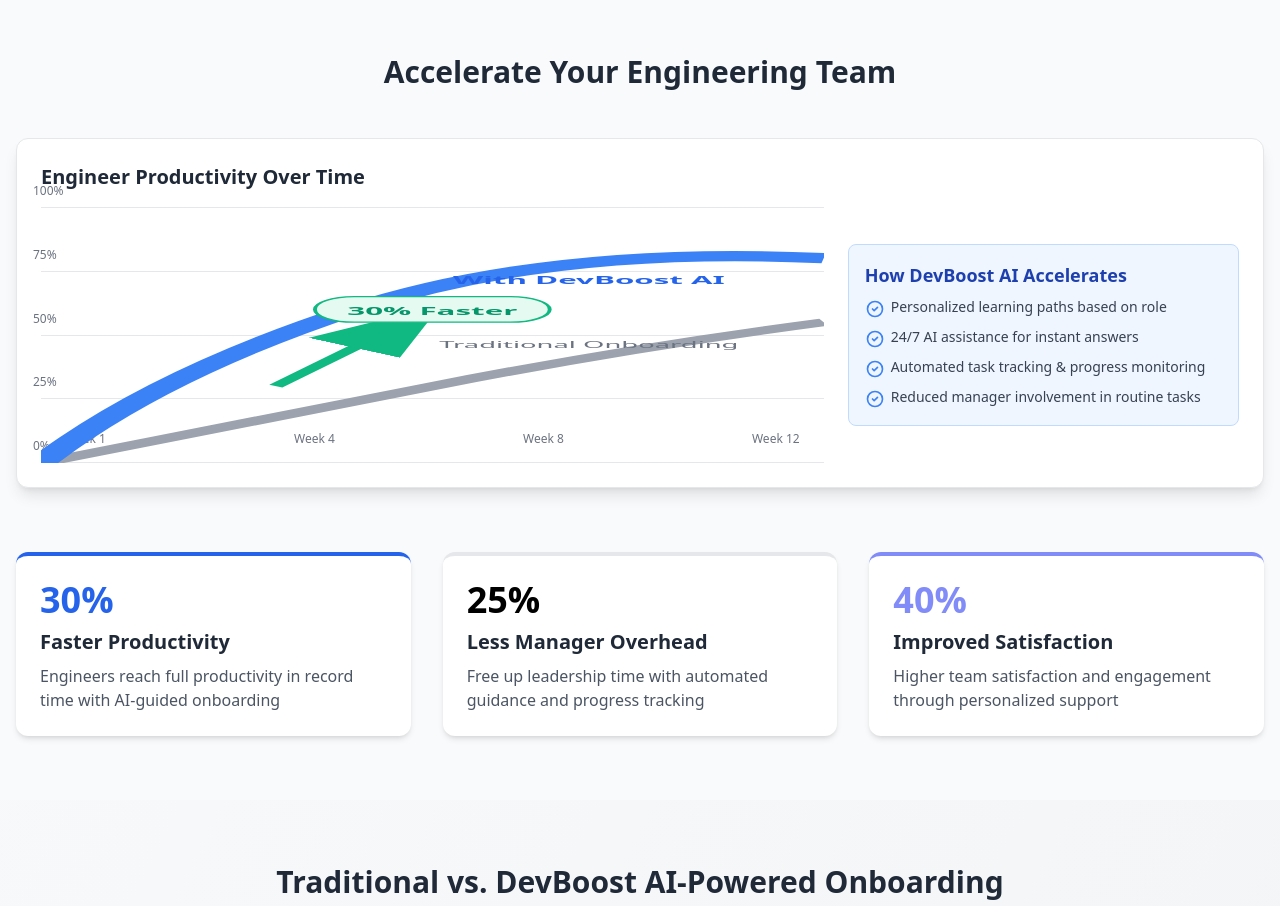
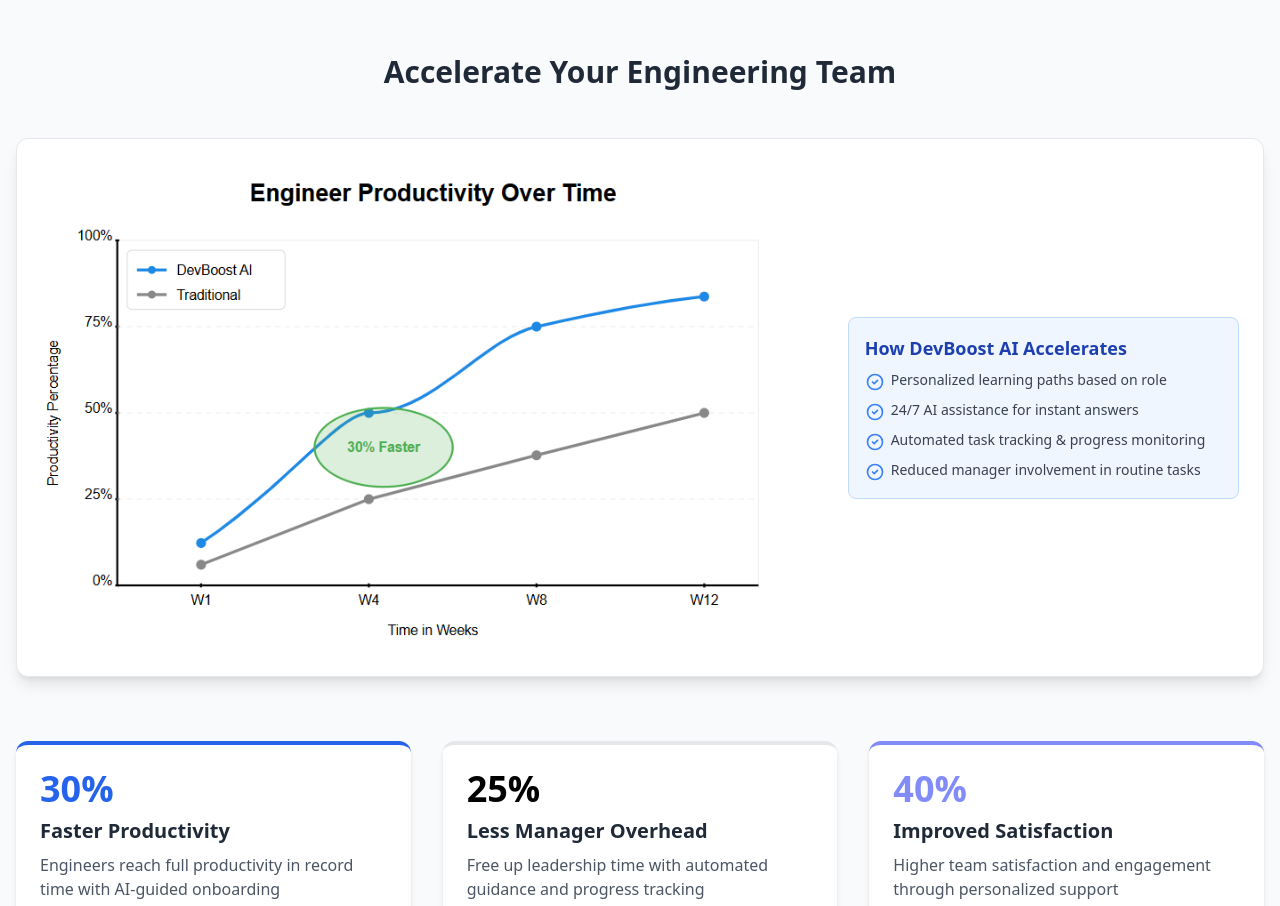
Before and after one commit to currylaksa/UTMHack2025, a React (Vite) app in the folder devboostai/: page / in a window 1280 px wide. Shown: the part 580-1486 px from the top of the page. Built offline with nearby package versions, Linux system fonts and the light colour scheme.

Commit message:
update landing page

```diff
--- a/devboostai/src/pages/LandingPage.jsx
+++ b/devboostai/src/pages/LandingPage.jsx
@@ -2,6 +2,10 @@
 import React, { useMemo } from 'react';
 import { Link } from 'react-router-dom';
 import { motion } from 'framer-motion';
+
+// Import chart images
+import productivityChartDesktop from '../images/LandingPageImage/productivity-chart-desktop.png';
+import productivityChartMobile from '../images/LandingPageImage/productivity-chart-mobile.png';
 
 // Animation variants for reuse
 const fadeInUp = {
@@ -249,167 +253,67 @@
               Accelerate Your Engineering Team
             </motion.h2>
 
-            {/* NEW: Productivity Curve Animation */}
+            {/* Productivity Curve Animation - Now using images for better display */}
             <motion.div
               initial={{ opacity: 0, y: 20 }}
               whileInView={{ opacity: 1, y: 0 }}
               viewport={{ once: true }}
               transition={{ duration: 0.5 }}
-              className="mb-16 bg-white rounded-xl shadow-lg p-6 border border-gray-200"
+              className="mb-16 bg-white rounded-xl shadow-lg p-3 sm:p-6 border border-gray-200 overflow-hidden"
             >
-              <h3 className="text-xl font-bold text-gray-800 mb-4">Engineer Productivity Over Time</h3>
-              <div className="flex flex-col md:flex-row gap-6 items-center">
-                <div className="md:w-2/3 h-64 relative">
-                  {/* Coordinate system */}
-                  <div className="absolute left-0 bottom-0 w-full h-full flex flex-col justify-between">
-                    <div className="w-full border-b border-gray-200 h-0 relative">
-                      <span className="absolute -top-6 -left-2 text-xs text-gray-500">100%</span>
-                    </div>
-                    <div className="w-full border-b border-gray-200 h-0 relative">
-                      <span className="absolute -top-6 -left-2 text-xs text-gray-500">75%</span>
-                    </div>
-                    <div className="w-full border-b border-gray-200 h-0 relative">
-                      <span className="absolute -top-6 -left-2 text-xs text-gray-500">50%</span>
-                    </div>
-                    <div className="w-full border-b border-gray-200 h-0 relative">
-                      <span className="absolute -top-6 -left-2 text-xs text-gray-500">25%</span>
-                    </div>
-                    <div className="w-full border-b border-gray-200 h-0 relative">
-                      <span className="absolute -top-6 -left-2 text-xs text-gray-500">0%</span>
-                    </div>
+              <div className="flex flex-col lg:flex-row gap-4 sm:gap-6 items-center">
+                {/* Chart container with responsive images */}
+                <div className="w-full lg:w-2/3">
+                  {/* Desktop image - only shown on lg screens and up */}
+                  <div className="hidden lg:block">
+                    <motion.img
+                      src={productivityChartDesktop}
+                      alt="Engineer productivity chart showing DevBoost AI accelerates productivity by 30% compared to traditional onboarding"
+                      className="w-full rounded-lg"
+                      initial={{ opacity: 0 }}
+                      animate={{ opacity: 1 }}
+                      transition={{ duration: 0.8 }}
+                    />
                   </div>
 
-                  {/* X-axis labels */}
-                  <div className="absolute left-0 bottom-0 w-full flex justify-between px-6 pb-4">
-                    <span className="text-xs text-gray-500">Week 1</span>
-                    <span className="text-xs text-gray-500">Week 4</span>
-                    <span className="text-xs text-gray-500">Week 8</span>
-                    <span className="text-xs text-gray-500">Week 12</span>
+                  {/* Mobile image - only shown below lg screens */}
+                  <div className="lg:hidden">
+                    <motion.img
+                      src={productivityChartMobile}
+                      alt="Engineer productivity chart showing DevBoost AI accelerates productivity by 30% compared to traditional onboarding"
+                      className="w-full rounded-lg"
+                      initial={{ opacity: 0 }}
+                      animate={{ opacity: 1 }}
+                      transition={{ duration: 0.8 }}
+                    />
                   </div>
-
-                  {/* Traditional curve */}
-                  <motion.div
-                    className="absolute bottom-0 left-0 w-full h-full"
-                    initial={{ pathLength: 0 }}
-                    whileInView={{ pathLength: 1 }}
-                    viewport={{ once: true }}
-                    transition={{ duration: 1.5, delay: 0.5 }}
-                  >
-                    <svg className="w-full h-full" viewBox="0 0 100 100" preserveAspectRatio="none">
-                      <path
-                        d="M0,100 Q25,85 50,70 T100,45"
-                        fill="none"
-                        stroke="#9CA3AF"
-                        strokeWidth="3"
-                        strokeDasharray="0 1"
-                        strokeDashoffset="0"
-                        style={{ strokeDasharray: 1000, strokeDashoffset: 1000, animation: "dash 2s linear forwards" }}
-                      />
-                      <text x="70" y="55" fill="#6B7280" fontSize="3.5" textAnchor="middle" fontWeight="500">
-                        Traditional Onboarding
-                      </text>
-                    </svg>
-                  </motion.div>
-
-                  {/* DevBoost AI curve */}
-                  <motion.div
-                    className="absolute bottom-0 left-0 w-full h-full"
-                    initial={{ pathLength: 0 }}
-                    whileInView={{ pathLength: 1 }}
-                    viewport={{ once: true }}
-                    transition={{ duration: 1.5, delay: 1 }}
-                  >
-                    <svg className="w-full h-full" viewBox="0 0 100 100" preserveAspectRatio="none">
-                      <path
-                        d="M0,100 Q15,65 40,40 T100,20"
-                        fill="none"
-                        stroke="#3B82F6"
-                        strokeWidth="4"
-                        style={{ strokeDasharray: 1000, strokeDashoffset: 1000, animation: "dash 2s linear forwards" }}
-                      />
-                      <text x="70" y="30" fill="#2563EB" fontSize="4" fontWeight="bold" textAnchor="middle">
-                        With DevBoost AI
-                      </text>
-
-                      {/* Acceleration indicator - repositioned and improved */}
-                      <motion.g
-                        initial={{ opacity: 0 }}
-                        animate={{ opacity: 1 }}
-                        transition={{ delay: 2, duration: 0.5 }}
-                      >
-                        {/* Green arrow */}
-                        <path
-                          d="M30,70 L50,40"
-                          fill="none"
-                          stroke="#10B981"
-                          strokeWidth="2"
-                          markerEnd="url(#arrowhead)"
-                        />
-
-                        {/* Arrowhead definition */}
-                        <defs>
-                          <marker
-                            id="arrowhead"
-                            markerWidth="10"
-                            markerHeight="7"
-                            refX="9"
-                            refY="3.5"
-                            orient="auto"
-                          >
-                            <polygon points="0 0, 10 3.5, 0 7" fill="#10B981" />
-                          </marker>
-                        </defs>
-
-                        {/* Text label with background for better visibility */}
-                        <rect
-                          x="35"
-                          y="35"
-                          width="30"
-                          height="10"
-                          rx="5"
-                          fill="#E5FAF0"
-                          stroke="#10B981"
-                          strokeWidth="0.5"
-                        />
-                        <text
-                          x="50"
-                          y="42"
-                          fill="#059669"
-                          fontSize="4"
-                          fontWeight="bold"
-                          textAnchor="middle"
-                        >
-                          30% Faster
-                        </text>
-                      </motion.g>
-                    </svg>
-                  </motion.div>
                 </div>
 
-                <div className="md:w-1/3">
-                  <div className="bg-blue-50 p-4 rounded-lg border border-blue-200">
-                    <h4 className="font-bold text-blue-800 text-lg mb-2">How DevBoost AI Accelerates</h4>
-                    <ul className="text-sm text-gray-700 space-y-2">
+                {/* Info section - styled consistently across devices */}
+                <div className="w-full lg:w-1/3 mt-4 lg:mt-0">
+                  <div className="bg-blue-50 p-3 sm:p-4 rounded-lg border border-blue-200">
+                    <h4 className="font-bold text-blue-800 text-base sm:text-lg mb-2">How DevBoost AI Accelerates</h4>
+                    <ul className="text-xs sm:text-sm text-gray-700 space-y-2">
                       <li className="flex items-start">
-                        <svg className="h-5 w-5 text-blue-500 mr-1.5 mt-0.5" fill="none" stroke="currentColor" viewBox="0 0 24 24" xmlns="http://www.w3.org/2000/svg">
+                        <svg className="h-4 w-4 sm:h-5 sm:w-5 text-blue-500 mr-1.5 mt-0.5 flex-shrink-0" fill="none" stroke="currentColor" viewBox="0 0 24 24" xmlns="http://www.w3.org/2000/svg">
                           <path strokeLinecap="round" strokeLinejoin="round" strokeWidth={2} d="M9 12l2 2 4-4m6 2a9 9 0 11-18 0 9 9 0 0118 0z" />
                         </svg>
                         <span>Personalized learning paths based on role</span>
                       </li>
                       <li className="flex items-start">
-                        <svg className="h-5 w-5 text-blue-500 mr-1.5 mt-0.5" fill="none" stroke="currentColor" viewBox="0 0 24 24" xmlns="http://www.w3.org/2000/svg">
+                        <svg className="h-4 w-4 sm:h-5 sm:w-5 text-blue-500 mr-1.5 mt-0.5 flex-shrink-0" fill="none" stroke="currentColor" viewBox="0 0 24 24" xmlns="http://www.w3.org/2000/svg">
                           <path strokeLinecap="round" strokeLinejoin="round" strokeWidth={2} d="M9 12l2 2 4-4m6 2a9 9 0 11-18 0 9 9 0 0118 0z" />
                         </svg>
                         <span>24/7 AI assistance for instant answers</span>
                       </li>
                       <li className="flex items-start">
-                        <svg className="h-5 w-5 text-blue-500 mr-1.5 mt-0.5" fill="none" stroke="currentColor" viewBox="0 0 24 24" xmlns="http://www.w3.org/2000/svg">
+                        <svg className="h-4 w-4 sm:h-5 sm:w-5 text-blue-500 mr-1.5 mt-0.5 flex-shrink-0" fill="none" stroke="currentColor" viewBox="0 0 24 24" xmlns="http://www.w3.org/2000/svg">
                           <path strokeLinecap="round" strokeLinejoin="round" strokeWidth={2} d="M9 12l2 2 4-4m6 2a9 9 0 11-18 0 9 9 0 0118 0z" />
                         </svg>
                         <span>Automated task tracking & progress monitoring</span>
                       </li>
                       <li className="flex items-start">
-                        <svg className="h-5 w-5 text-blue-500 mr-1.5 mt-0.5" fill="none" stroke="currentColor" viewBox="0 0 24 24" xmlns="http://www.w3.org/2000/svg">
+                        <svg className="h-4 w-4 sm:h-5 sm:w-5 text-blue-500 mr-1.5 mt-0.5 flex-shrink-0" fill="none" stroke="currentColor" viewBox="0 0 24 24" xmlns="http://www.w3.org/2000/svg">
                           <path strokeLinecap="round" strokeLinejoin="round" strokeWidth={2} d="M9 12l2 2 4-4m6 2a9 9 0 11-18 0 9 9 0 0118 0z" />
                         </svg>
                         <span>Reduced manager involvement in routine tasks</span>
```
Also changed, not shown: devboostai/src/images/LandingPageImage/productivity-chart-desktop.png (added), devboostai/src/images/LandingPageImage/productivity-chart-mobile.png (added).
